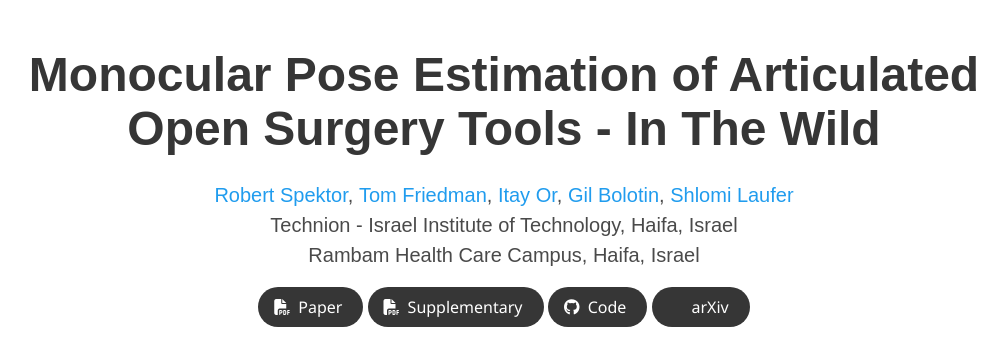
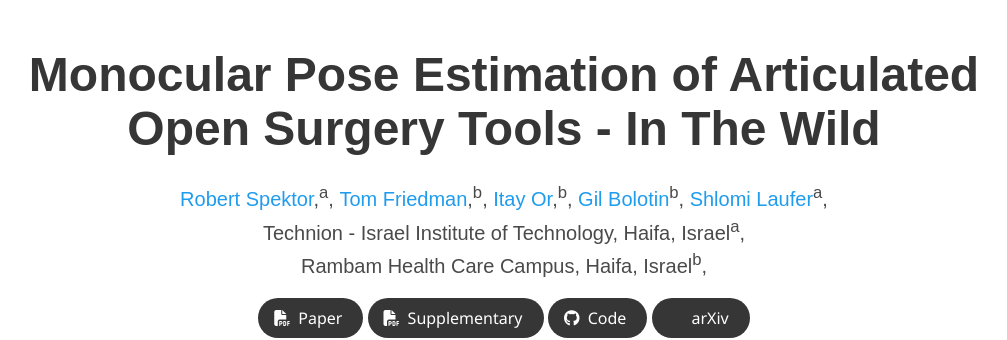
Before and after one commit to goodfella47/tool-pose, a plain HTML site: page index.html in a window 1280 px wide. Shown: the top 340 px of the page, without its empty margins (136-1143 px from the left). Drawn offline with nearby package versions, Linux system fonts and the light colour scheme; some icons are missing; a web font is replaced by a local one.

Commit message:
added sup

```diff
--- a/index.html
+++ b/index.html
@@ -53,24 +53,24 @@
             <div class="is-size-5 publication-authors">
               <!-- Paper authors -->
               <span class="author-block">
-                <a href="FIRST AUTHOR PERSONAL LINK" target="_blank">Robert Spektor</a>,
+                <a href="FIRST AUTHOR PERSONAL LINK" target="_blank">Robert Spektor</a>,<sup>a</sup>,
               </span>
               <span class="author-block">
-                <a href="SECOND AUTHOR PERSONAL LINK" target="_blank">Tom Friedman</a>,
+                <a href="SECOND AUTHOR PERSONAL LINK" target="_blank">Tom Friedman</a>,<sup>b</sup>,
               </span>
               <span class="author-block">
-                <a href="THIRD AUTHOR PERSONAL LINK" target="_blank">Itay Or</a>,
+                <a href="THIRD AUTHOR PERSONAL LINK" target="_blank">Itay Or</a>,<sup>b</sup>,
               </span>
               <span class="author-block">
-                <a href="THIRD AUTHOR PERSONAL LINK" target="_blank">Gil Bolotin</a>,
+                <a href="THIRD AUTHOR PERSONAL LINK" target="_blank">Gil Bolotin</a><sup>b</sup>,
               </span>
               <span class="author-block">
-                <a>Shlomi Laufer</a>
+                <a>Shlomi Laufer</a><sup>a</sup>,
               </span>
             </div>
 
             <div class="is-size-5 publication-authors">
-              <span class="author-block">Technion - Israel Institute of Technology, Haifa, Israel<br>Rambam Health Care Campus, Haifa, Israel</span>
+              <span class="author-block">Technion - Israel Institute of Technology, Haifa, Israel<sup>a</sup>,<br>Rambam Health Care Campus, Haifa, Israel<sup>b</sup>,</span>
               <!-- <span class="eql-cntrb">
                 <small><br><sup>*</sup>Indicates Equal Contribution</small>
               </span> -->
```
